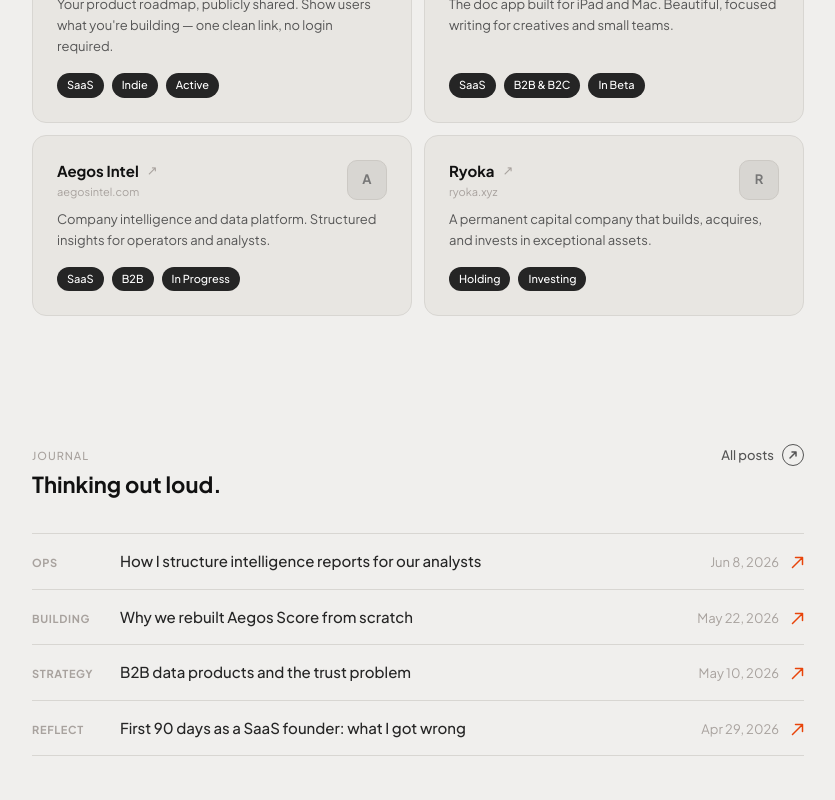
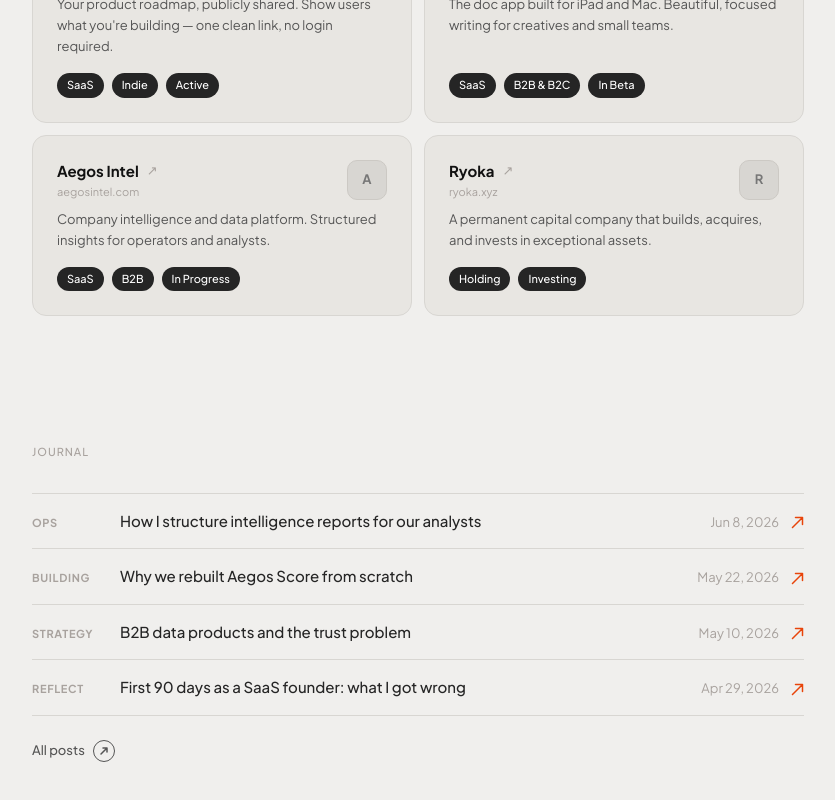
Before and after one commit to sillyledger/personal, a Next.js app: page / in a window 1280 px wide. Shown: the part 832-1632 px from the top of the page, without its empty margins (222-1057 px from the left). Built offline with nearby package versions, Linux system fonts and the light colour scheme.

Commit message:
Update WritingSection.tsx

```diff
--- a/components/WritingSection.tsx
+++ b/components/WritingSection.tsx
@@ -31,42 +31,10 @@ export default function WritingSection() {
   return (
     <section className="py-16">
       {/* Header */}
-      <div className="flex items-baseline justify-between mb-8">
-        <div>
-          <p className="text-[11px] text-stone-400 tracking-[0.09em] uppercase font-medium mb-1">
-            Journal
-          </p>
-          <h2 className="text-[22px] font-semibold text-[#111]">
-            Thinking out loud.
-          </h2>
-        </div>
-        <Link
-          href="/writing"
-          className="flex items-center gap-2 text-[13px] font-medium text-[#555] hover:text-[#111] transition-colors group"
-        >
-          All posts
-          {/* HTML/SVG arrow — renders crisply on all screen sizes */}
-          <span
-            className="flex items-center justify-center w-[22px] h-[22px] rounded-full border border-current flex-shrink-0"
-            aria-hidden="true"
-          >
-            <svg
-              width="10"
-              height="10"
-              viewBox="0 0 10 10"
-              fill="none"
-              xmlns="http://www.w3.org/2000/svg"
-            >
-              <path
-                d="M2 8L8 2M8 2H4M8 2V6"
-                stroke="currentColor"
-                strokeWidth="1.5"
-                strokeLinecap="round"
-                strokeLinejoin="round"
-              />
-            </svg>
-          </span>
-        </Link>
+      <div className="mb-8">
+        <p className="text-[11px] text-stone-400 tracking-[0.09em] uppercase font-medium">
+          Journal
+        </p>
       </div>
 
       {/* Post list */}
@@ -114,6 +82,24 @@ export default function WritingSection() {
           </Link>
         ))}
       </div>
+
+      {/* All posts link */}
+      <div className="mt-6">
+        <Link
+          href="/writing"
+          className="flex items-center gap-2 text-[13px] font-medium text-[#555] hover:text-[#111] transition-colors"
+        >
+          All posts
+          <span
+            className="flex items-center justify-center w-[22px] h-[22px] rounded-full border border-current flex-shrink-0"
+            aria-hidden="true"
+          >
+            <svg width="10" height="10" viewBox="0 0 10 10" fill="none" xmlns="http://www.w3.org/2000/svg">
+              <path d="M2 8L8 2M8 2H4M8 2V6" stroke="currentColor" strokeWidth="1.5" strokeLinecap="round" strokeLinejoin="round"/>
+            </svg>
+          </span>
+        </Link>
+      </div>
     </section>
   );
 }
```
